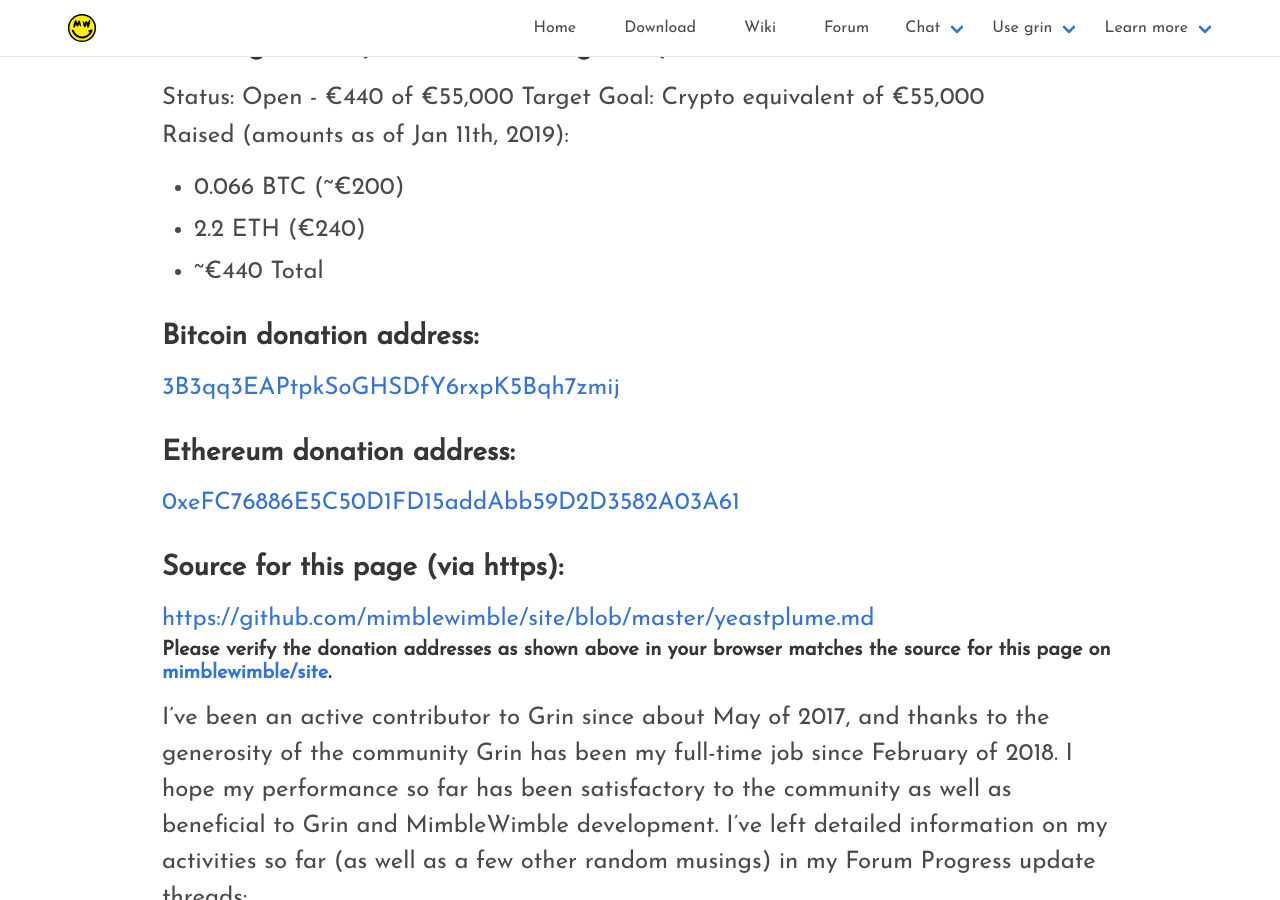
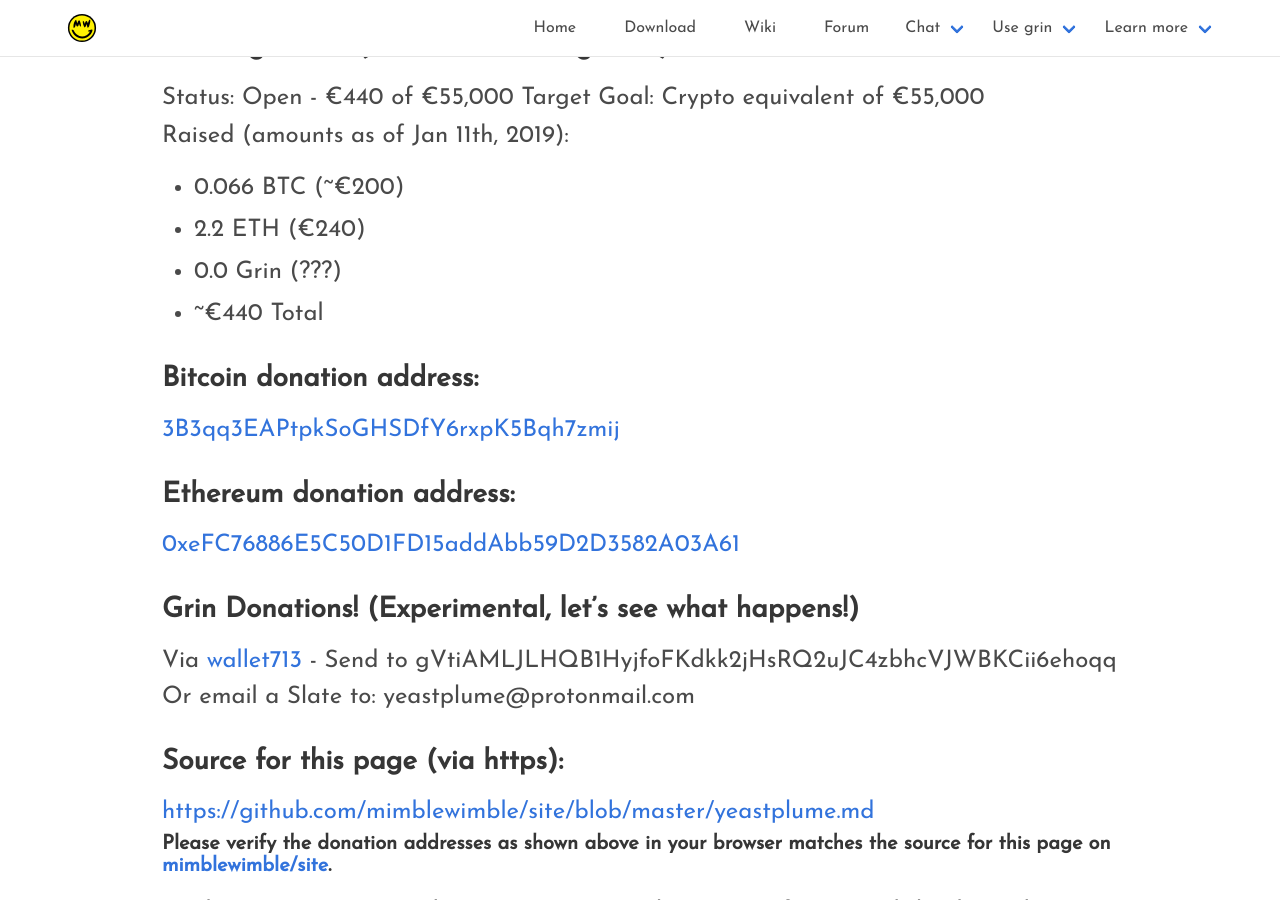
Before and after one commit to mimblewimble/site, a Jekyll site: the page built from yeastplume.md, in a window 1280 px wide and 900 px high, scrolled down 312 px. Built offline with Jekyll 4.4.1, drawn with Linux system fonts in a browser that asks for light colours; nearby versions of some CDN libraries; our own code applies the rules of GitHub Pages for plain Markdown files.

Commit message:
add grin donation address

```diff
--- a/yeastplume.md
+++ b/yeastplume.md
@@ -15,6 +15,7 @@
 
 - 0.066 BTC (~€200)
 - 2.2 ETH (€240)
+- 0.0 Grin (???)
 - ~€440 Total
 
 ## Bitcoin donation address:
@@ -22,6 +23,10 @@
 
 ## Ethereum donation address:
 [0xeFC76886E5C50D1FD15addAbb59D2D3582A03A61](https://etherscan.io/address/0xeFC76886E5C50D1FD15addAbb59D2D3582A03A61)
+
+## Grin Donations! (Experimental, let's see what happens!)
+Via [wallet713](https://github.com/vault713/wallet713) - Send to gVtiAMLJLHQB1HyjfoFKdkk2jHsRQ2uJC4zbhcVJWBKCii6ehoqq
+Or email a Slate to: yeastplume@protonmail.com
 
 ## Source for this page (via https):
 
```
